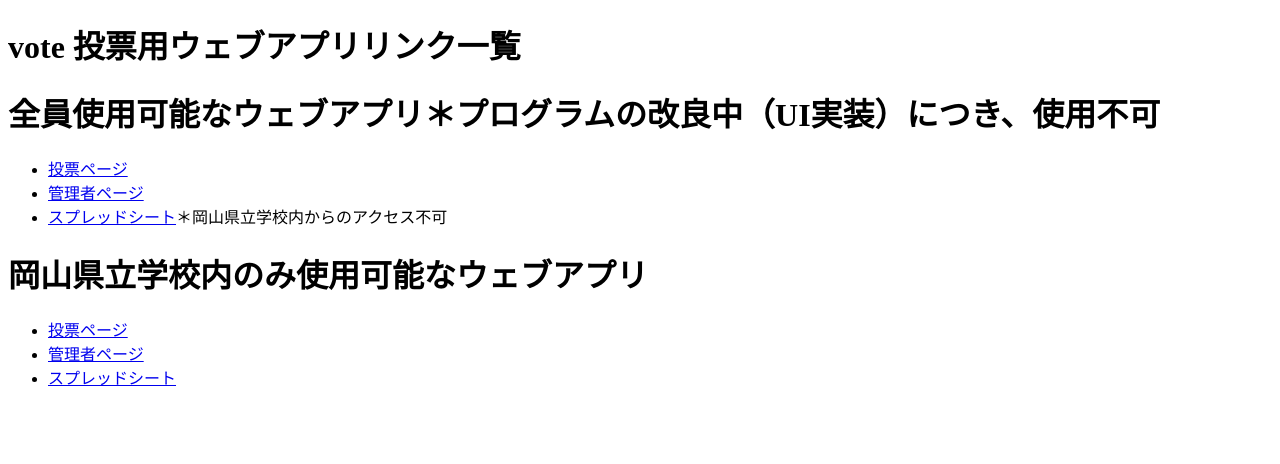
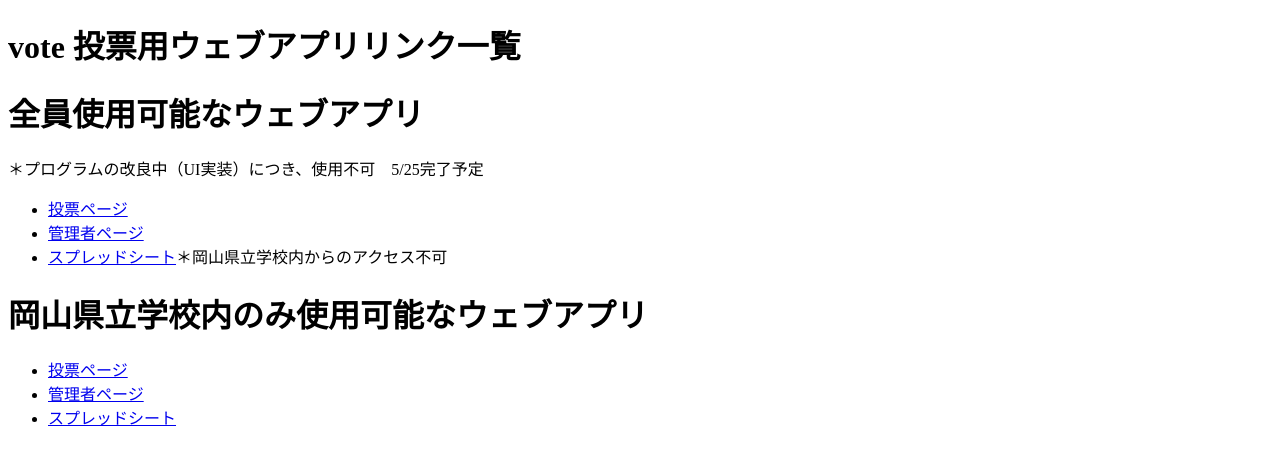
Before and after one commit to Gobousei/sesimaproduction, a plain HTML site: page all.html in a window 1280 px wide. Drawn offline with Linux system fonts and the light colour scheme.

Commit message:
Update all.html

```diff
--- a/all.html
+++ b/all.html
@@ -9,7 +9,7 @@
 <body>
     <h1>vote 投票用ウェブアプリリンク一覧</h1>
     <div>
-        <h1>全員使用可能なウェブアプリ＊プログラムの改良中（UI実装）につき、使用不可</h1>
+        <h1>全員使用可能なウェブアプリ</h1>＊プログラムの改良中（UI実装）につき、使用不可　5/25完了予定
         <ul>
             <li><a href="/vote/index.html">投票ページ</a></li>
             <li><a href="/vote/management.html">管理者ページ</a></li>
```
